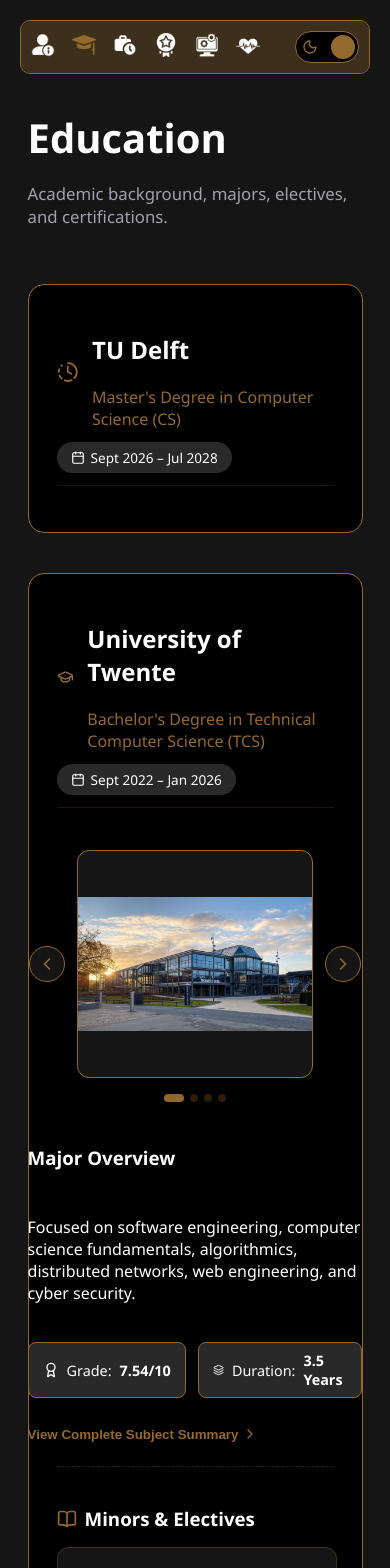
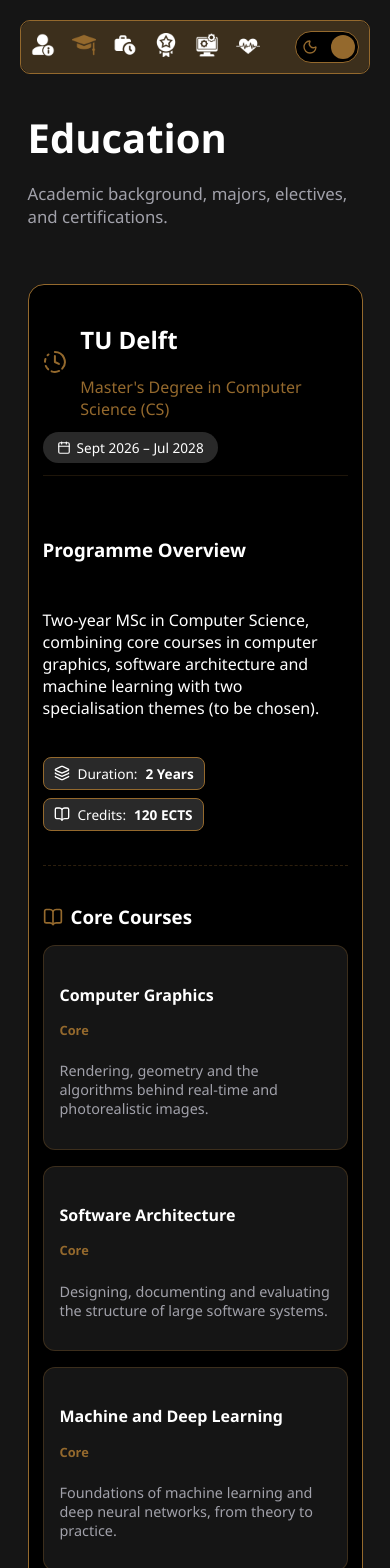
Before and after one commit to miiree12lb/portfolio, a React (Create React App) app: page /#/education in a window 390 px wide. Shown: the top 1568 px of the page. Built offline with nearby package versions, Linux system fonts and the light colour scheme.

Commit message:
small fixes + some information on tu delft section on education

```diff
--- a/src/Education.jsx
+++ b/src/Education.jsx
@@ -242,6 +242,42 @@ export default function Education() {
                         <Calendar size={14} /> Sept 2026 – Jul 2028
                     </div>
                 </div>
+
+                <div className="card-body">
+                    <div className="details-container">
+                        <h3>Programme Overview</h3>
+                        <p>
+                            Two-year MSc in Computer Science, combining core courses in computer graphics,
+                            software architecture and machine learning with two specialisation themes (to be chosen).
+                        </p>
+
+                        <div className="summary-pills">
+                            <div className="pill"><Layers size={16} /> Duration: <strong>2 Years</strong></div>
+                            <div className="pill"><BookOpen size={16} /> Credits: <strong>120 ECTS</strong></div>
+                        </div>
+                    </div>
+                </div>
+
+                <div className="sub-section">
+                    <h3><BookOpen size={20} className="icon-gold" /> Core Courses</h3>
+                    <div className="grid-cards">
+                        <div className="info-box">
+                            <h4>Computer Graphics</h4>
+                            <p className="box-type">Core</p>
+                            <p className="box-desc">Rendering, geometry and the algorithms behind real-time and photorealistic images.</p>
+                        </div>
+                        <div className="info-box">
+                            <h4>Software Architecture</h4>
+                            <p className="box-type">Core</p>
+                            <p className="box-desc">Designing, documenting and evaluating the structure of large software systems.</p>
+                        </div>
+                        <div className="info-box">
+                            <h4>Machine and Deep Learning</h4>
+                            <p className="box-type">Core</p>
+                            <p className="box-desc">Foundations of machine learning and deep neural networks, from theory to practice.</p>
+                        </div>
+                    </div>
+                </div>
             </section>
 
             {/* --- SECCIÓ 1: UNIVERSITY OF TWENTE --- */}
@@ -278,6 +314,7 @@ export default function Education() {
                         <div className="summary-pills">
                             <div className="pill"><Award size={16} /> Grade: <strong>7.54/10</strong></div>
                             <div className="pill"><Layers size={16} /> Duration: <strong>3.5 Years</strong></div>
+                            <div className="pill"><BookOpen size={16} /> Credits: <strong>160 ECTS</strong></div>
                         </div>
 
                         <button className="btn-inline" onClick={openSubjectSummaryUTPopup}>
--- a/src/css/achievements.css
+++ b/src/css/achievements.css
@@ -77,7 +77,7 @@
 /* Graella d'estius (Youth & Science) */
 .overview-cards-grid {
     display: grid;
-    grid-template-columns: repeat(auto-fit, minmax(280px, 1fr));
+    grid-template-columns: repeat(auto-fit, minmax(min(280px, 100%), 1fr));
     gap: 18px;
     margin-top: 10px;
 }
@@ -204,3 +204,9 @@
     font-weight: 600;
     margin-top: 12px;
 }
+/* Small-screen padding */
+.achievement-card, .overview-item { box-sizing: border-box; min-width: 0; }
+@media (max-width: 600px) {
+    .achievement-card { padding: 18px 14px; }
+    .overview-item { padding: 16px; }
+}
--- a/src/css/education.css
+++ b/src/css/education.css
@@ -251,3 +251,14 @@
         flex-direction: column;
     }
 }
+/* Small-screen fixes */
+.education-card, .info-box { box-sizing: border-box; min-width: 0; }
+.details-container { min-width: 0; align-self: stretch; }
+.summary-pills { flex-wrap: wrap; }
+.grid-cards { grid-template-columns: repeat(auto-fit, minmax(min(280px, 100%), 1fr)); }
+
+@media (max-width: 600px) {
+    .education-card { padding: 18px 14px; }
+    .summary-pills { gap: 8px; }
+    .pill { padding: 6px 10px; font-size: 0.85rem; }
+}
--- a/src/css/experience.css
+++ b/src/css/experience.css
@@ -94,7 +94,7 @@
 
 .cards-grid {
     display: grid;
-    grid-template-columns: repeat(auto-fit, minmax(300px, 1fr));
+    grid-template-columns: repeat(auto-fit, minmax(min(300px, 100%), 1fr));
     gap: 18px;
 }
 
@@ -188,3 +188,9 @@
     font-weight: 600;
     font-size: 0.9rem;
 }
+/* Small-screen padding */
+.exp-card, .timeline-section { box-sizing: border-box; min-width: 0; }
+@media (max-width: 600px) {
+    .timeline-section { padding: 18px 14px; }
+    .exp-card { padding: 16px; }
+}
--- a/src/css/projects.css
+++ b/src/css/projects.css
@@ -123,7 +123,7 @@
 /* Graella de Projectes */
 #grid {
     display: grid;
-    grid-template-columns: repeat(auto-fill, minmax(280px, 1fr));
+    grid-template-columns: repeat(auto-fill, minmax(min(280px, 100%), 1fr));
     gap: 20px;
 }
 
--- a/src/css/resources.css
+++ b/src/css/resources.css
@@ -7,7 +7,7 @@
 /* Graella de 3 columnes */
 .resources-grid {
     display: grid;
-    grid-template-columns: repeat(auto-fit, minmax(300px, 1fr));
+    grid-template-columns: repeat(auto-fit, minmax(min(300px, 100%), 1fr));
     gap: 24px;
     width: 100%;
 }
--- a/src/css/songList.css
+++ b/src/css/songList.css
@@ -332,3 +332,18 @@
 .song-link:focus-visible { outline: 2px solid var(--accent-gold); outline-offset: 2px; }
 .song-link .item-info { flex: 1; min-width: 0; }
 .song-link-icon { color: var(--text-muted); flex-shrink: 0; }
+
+/* Small-screen fixes for the link playlist */
+.song-links-card .playlist-section { box-sizing: border-box; min-width: 0; }
+.song-links-grid {
+    grid-template-columns: repeat(auto-fill, minmax(min(260px, 100%), 1fr));
+}
+.song-links-grid li { min-width: 0; }
+.song-link { box-sizing: border-box; width: 100%; }
+
+@media (max-width: 600px) {
+    .song-links-card .playlist-section { padding: 14px 10px; }
+    .song-links-grid { max-height: 360px; gap: 2px; }
+    .song-link { gap: 10px; padding: 8px 6px; }
+    .song-link .item-index { display: none; }
+}
```
